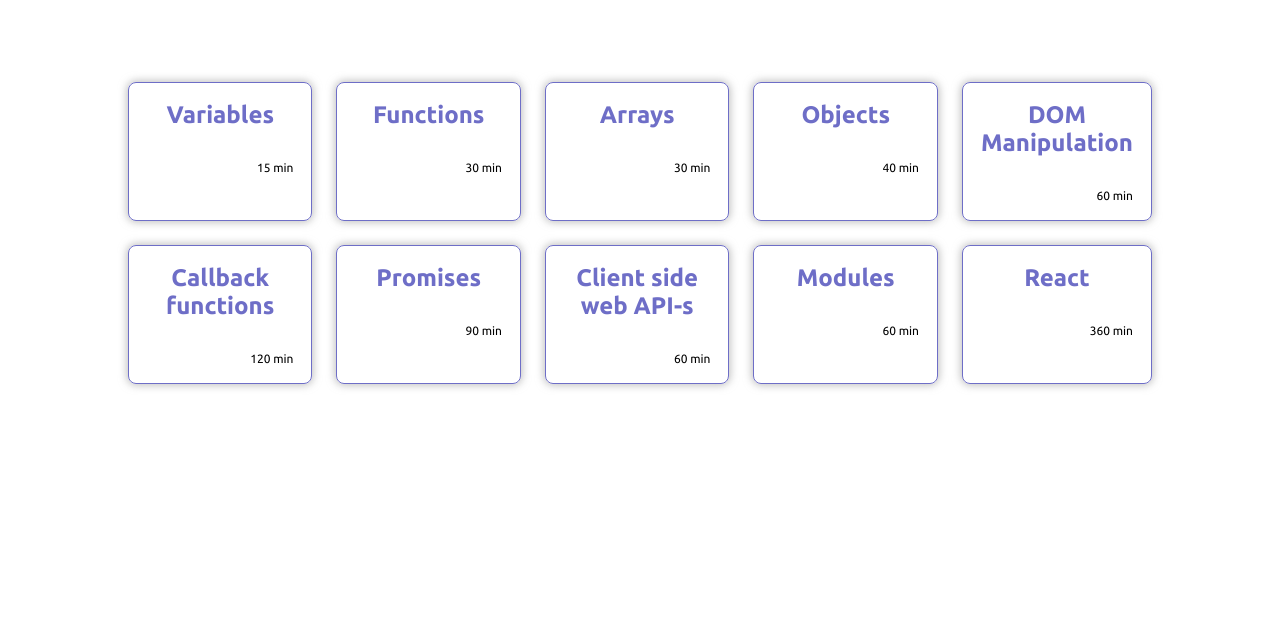
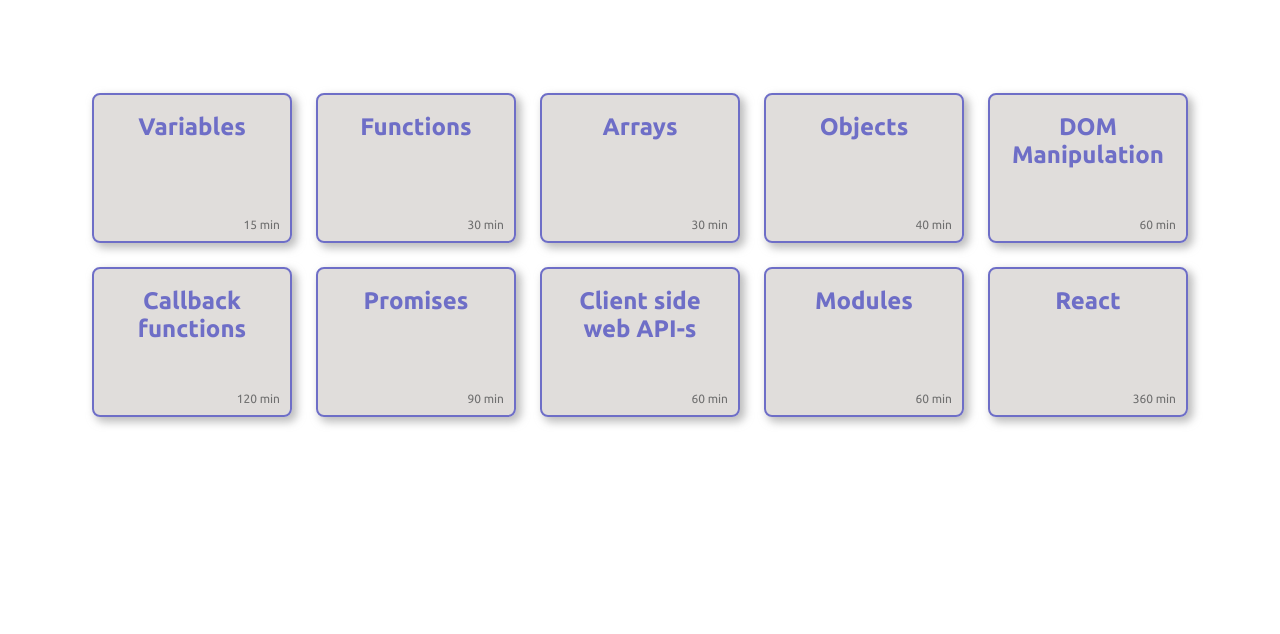
Before and after one commit to FrancekDev/Search-App, a plain HTML site: page index.html in a window 1280 px wide. Shown: the part 166-800 px from the top of the page. Drawn offline with Linux system fonts and the light colour scheme.

Commit message:
Search app

```diff
--- a/modules/lectureRender.js
+++ b/modules/lectureRender.js
@@ -1,8 +1,8 @@
-export const renderItems = (lectures, fallbackMessage = "No result") => {
-  const girdEl = document.querySelector(".grid");
+export const renderItems = (lectures, fallbackMessage) => {
+  const gridEl = document.querySelector(".grid");
   const alertEl = document.querySelector(".alert");
 
-  girdEl.innerHTML = "";
+  gridEl.innerHTML = "";
 
   if (lectures.length) {
     alertEl.classList.remove("alert_visible");
@@ -19,7 +19,7 @@
       cardLengthEl.className = "card__time";
       cardLengthEl.innerText = `${lecture.lectureLength} min`;
 
-      girdEl.appendChild(cardEl);
+      gridEl.appendChild(cardEl);
 
       cardEl.appendChild(cardTitleEl);
       cardEl.appendChild(cardLengthEl);
@@ -29,5 +29,5 @@
     alertEl.innerText = fallbackMessage;
   }
 
-  console.log(girdEl.innerHTML);
+  console.log(gridEl.innerHTML);
 };
--- a/style.css
+++ b/style.css
@@ -26,19 +26,20 @@
 .section__title {
   color: rgb(110, 110, 199);
   text-align: center;
+  font-size: 32px;
   margin: 20px;
 }
 
 .search {
   margin-bottom: 32px;
   border-radius: 12px;
-  border: 1px solid rgb(110, 110, 199);
+  border: 2px solid rgb(110, 110, 199);
   line-height: 32px;
   width: 400px;
 }
 
 .search:focus {
-  outline: 5px rgb(110, 110, 199);
+  outline: 1px solid rgb(110, 110, 199);
 }
 
 .alert {
@@ -66,11 +67,15 @@
 }
 
 .card {
+  position: relative;
   text-align: center;
   padding: 18px;
-  border: 1px solid rgb(110, 110, 199);
+  background-color: rgba(209, 205, 201, 0.668);
+  border: 2px solid rgb(110, 110, 199);
   border-radius: 8px;
-  box-shadow: 0px 0px 8px 1px rgba(143, 143, 143, 0.6);
+  box-shadow: 4px 4px 8px 1px rgba(143, 143, 143, 0.6);
+  width: 200px;
+  height: 150px;
 }
 
 .card__title {
@@ -79,8 +84,9 @@
 }
 
 .card__time {
-  display: flex;
-  justify-content: end;
-  align-items: end;
+  position: absolute;
+  right: 10px;
+  bottom: 10px;
   font-size: 12px;
+  color: rgb(111, 111, 111);
 }
```
